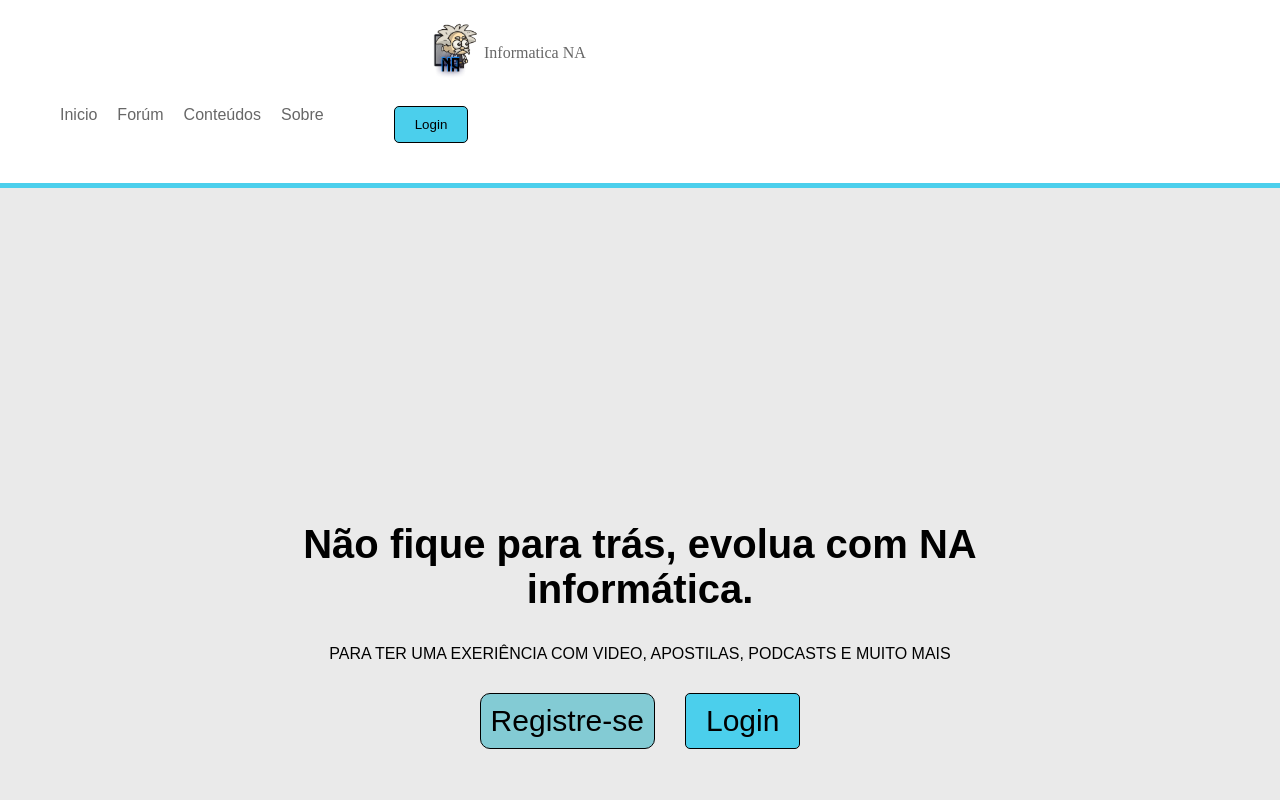
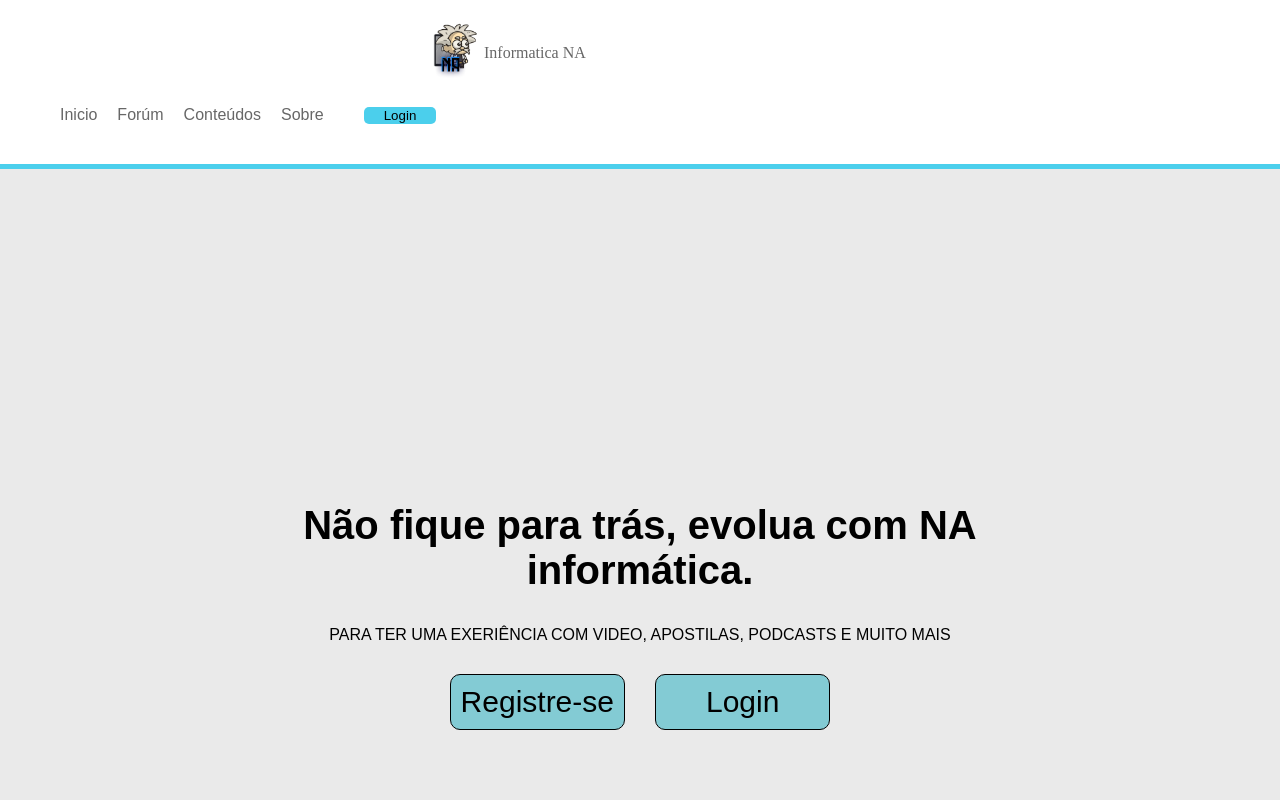
Before and after one commit to JeanRojasD/React-NA, a React (Create React App) app: page / in a window 1280 px wide. Shown: the top 800 px of the page. Built offline with nearby package versions, Linux system fonts and the light colour scheme.

Commit message:
ajuste no botão login conflitado

```diff
--- a/src/components/Menu/index.css
+++ b/src/components/Menu/index.css
@@ -65,7 +65,7 @@ a{
     margin-left: 400px;
 }
 
-.login{
+.logout{
     background-color: #4BCFEC;
     border-radius: 5px;
     padding-right: 20px;
--- a/src/components/Menu/index.jsx
+++ b/src/components/Menu/index.jsx
@@ -20,7 +20,7 @@ function Menu(){
                     <li>
                     {loged&&(<p>logado</p>)}
                     {!loged&&(
-                        <li><button className="login" onClick={()=>setLoged(!loged)}>Login</button></li>
+                        <li><button className="logout" onClick={()=>setLoged(!loged)}>Login</button></li>
                     )}
                     </li>
 
```
